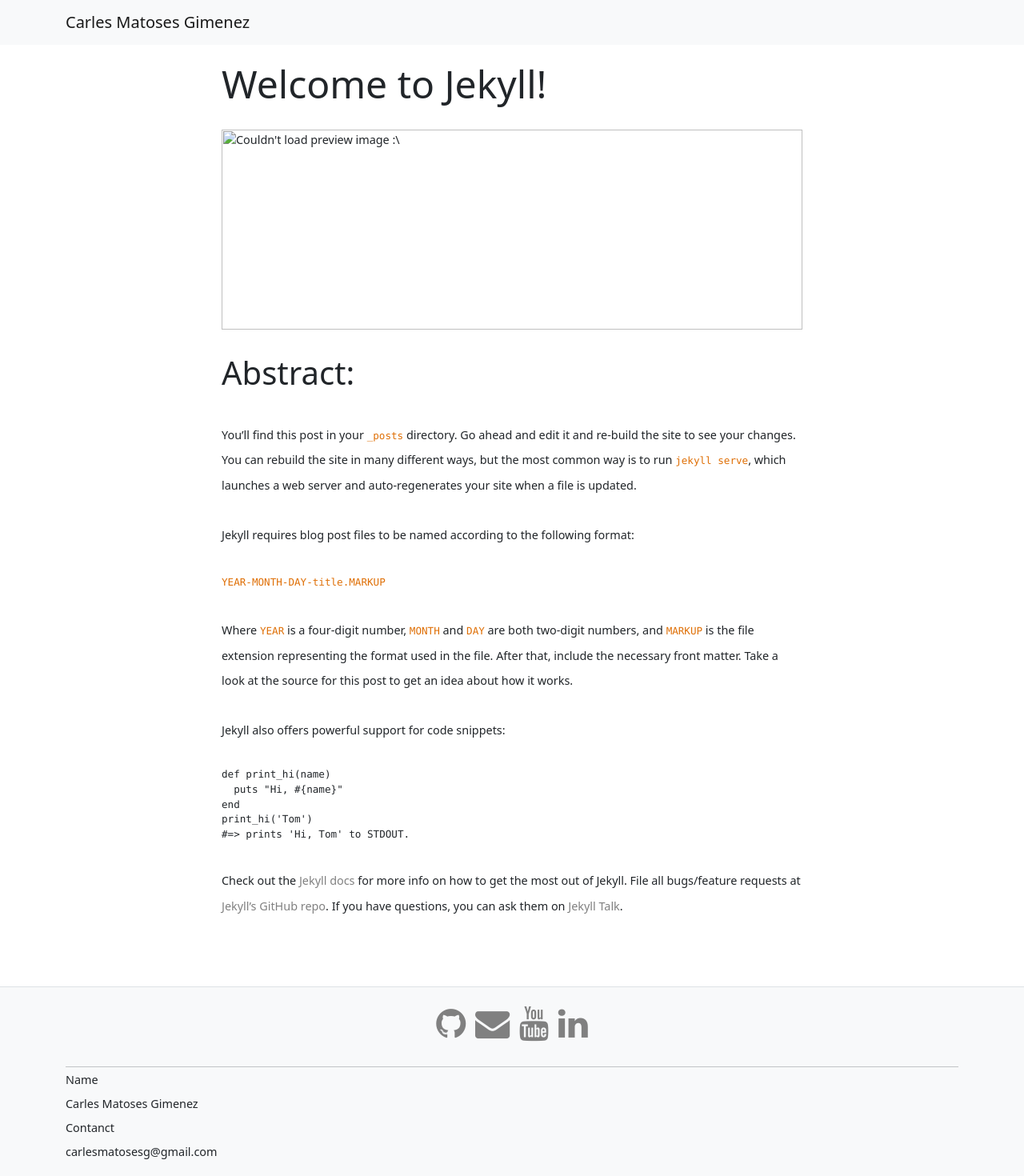
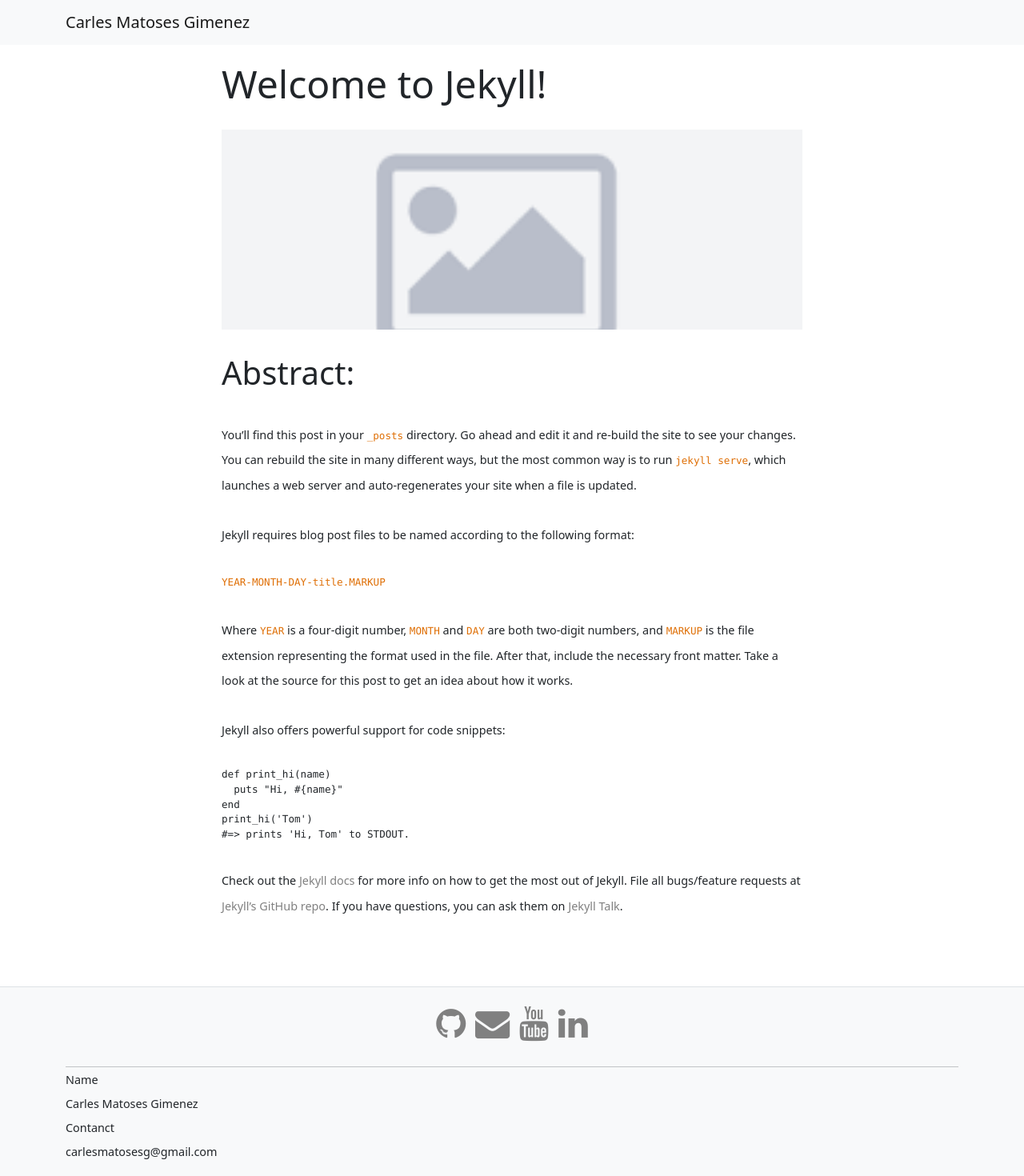
Before and after one commit to carlesmatoses/carlesmatoses.github.io, a Jekyll site: the page built from _posts/posts/2024-04-21-welcome-to-jekyll.markdown, in a window 1280 px wide. Shown: the whole page at 80% size. Built offline with Jekyll 4.4.1, drawn with Linux system fonts in a browser that asks for light colours; nearby versions of some CDN libraries.

Commit message:
add image not found

```diff
--- a/_posts/posts/2024-04-21-welcome-to-jekyll.markdown
+++ b/_posts/posts/2024-04-21-welcome-to-jekyll.markdown
@@ -3,6 +3,7 @@
 title:  "Welcome to Jekyll!"
 permalink: /jekyll/
 date:   2024-04-21 18:17:51 +0200
+preview: /images/image-not-found.png
 categories: post
 ---
 You’ll find this post in your `_posts` directory. Go ahead and edit it and re-build the site to see your changes. You can rebuild the site in many different ways, but the most common way is to run `jekyll serve`, which launches a web server and auto-regenerates your site when a file is updated.
```
